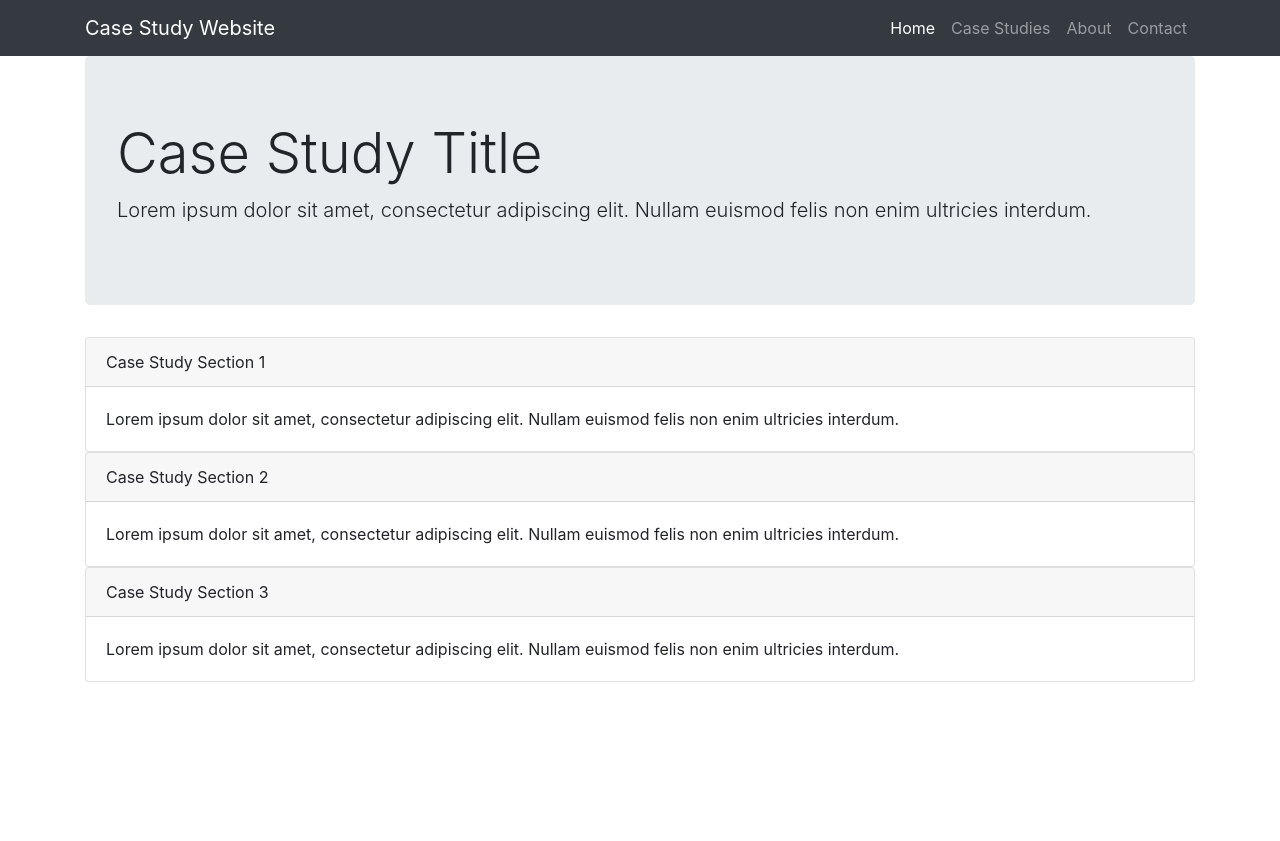
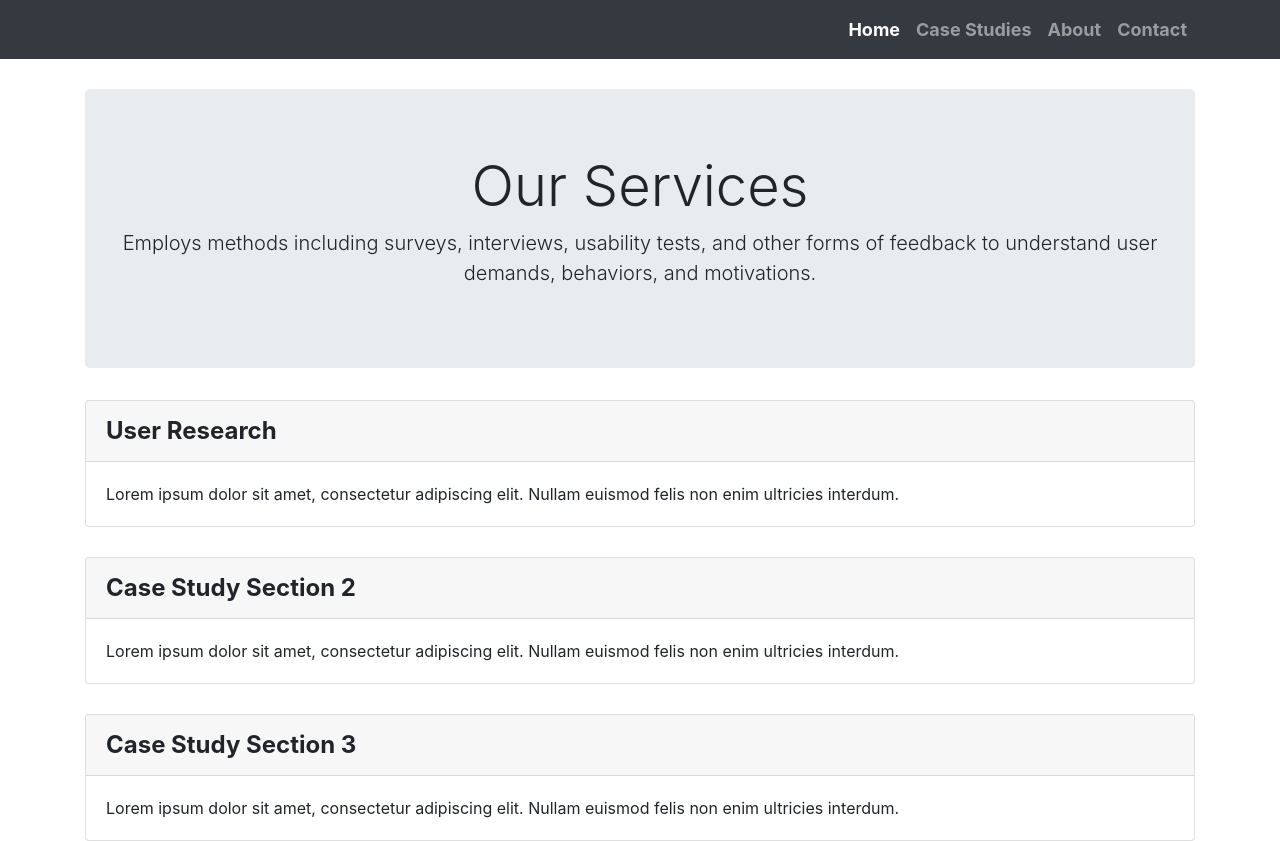
Before and after one commit to kcchampion/UX_UI_HW_20, a plain HTML site: page index.html in a window 1280 px wide. Before the commit the page ends 800 px from the top, so only its background shows below. Drawn offline with nearby package versions, Linux system fonts and the light colour scheme; a small style sheet from the web is missing.

Commit message:
Update index.html

```diff
--- a/index.html
+++ b/index.html
@@ -1,20 +1,17 @@
 <!DOCTYPE html>
 <html>
   <head>
+    <link rel="stylesheet" href="style.css">
     <meta charset="UTF-8">
     <title>Bootstrap 4 Case Study Website</title>
-    <!-- Bootstrap CSS -->
+
     <link rel="stylesheet" href="https://stackpath.bootstrapcdn.com/bootstrap/4.5.2/css/bootstrap.min.css" integrity="sha384-OgVRvuATP1z7JjHLkuOU7Xw704+h835Lr+6QL9UvYjZEENsjtuKk8b5f0a5e5JwC" crossorigin="anonymous">
-    <!-- Custom CSS -->
-    <link rel="stylesheet" href="styles.css">
+
   </head>
   <body>
     <nav class="navbar navbar-expand-md navbar-dark bg-dark">
       <div class="container">
-        <a class="navbar-brand" href="#">Case Study Website</a>
-        <button class="navbar-toggler" type="button" data-toggle="collapse" data-target="#navbarNav" aria-controls="navbarNav" aria-expanded="false" aria-label="Toggle navigation">
-          <span class="navbar-toggler-icon"></span>
-        </button>
+
         <div class="collapse navbar-collapse" id="navbarNav">
           <ul class="navbar-nav ml-auto">
             <li class="nav-item active">
@@ -36,12 +33,12 @@
 
     <div class="container">
       <div class="jumbotron">
-        <h1 class="display-4">Case Study Title</h1>
-        <p class="lead">Lorem ipsum dolor sit amet, consectetur adipiscing elit. Nullam euismod felis non enim ultricies interdum.</p>
+        <h1 class="display-4">Our Services</h1>
+        <p class="lead">Employs methods including surveys, interviews, usability tests, and other forms of feedback to understand user demands, behaviors, and motivations.</p>
       </div>
       <div class="card">
         <div class="card-header">
-          Case Study Section 1
+          User Research
         </div>
         <div class="card-body">
           <p class="card-text">Lorem ipsum dolor sit amet, consectetur adipiscing elit. Nullam euismod felis non enim ultricies interdum.</p>
@@ -67,3 +64,4 @@
 
     <!-- Bootstrap JS -->
     <script src="https://code.jquery.com/jquery-3.5.1.slim.min.js" integrity="sha384-DfXdz2htPH0lsSSs5nCTpuj/zy4C+OGpamoFVy38MVBn
+</html>
```
